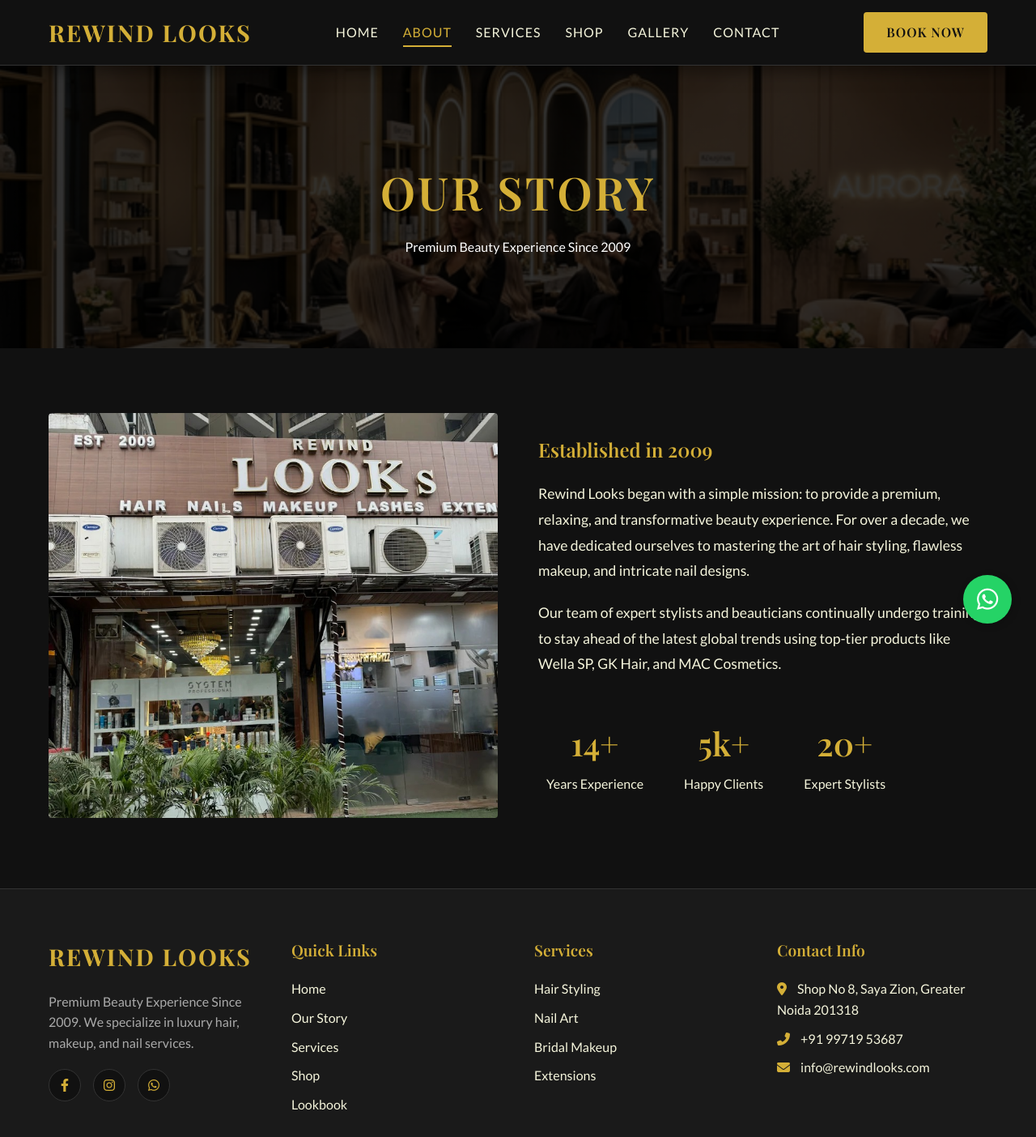
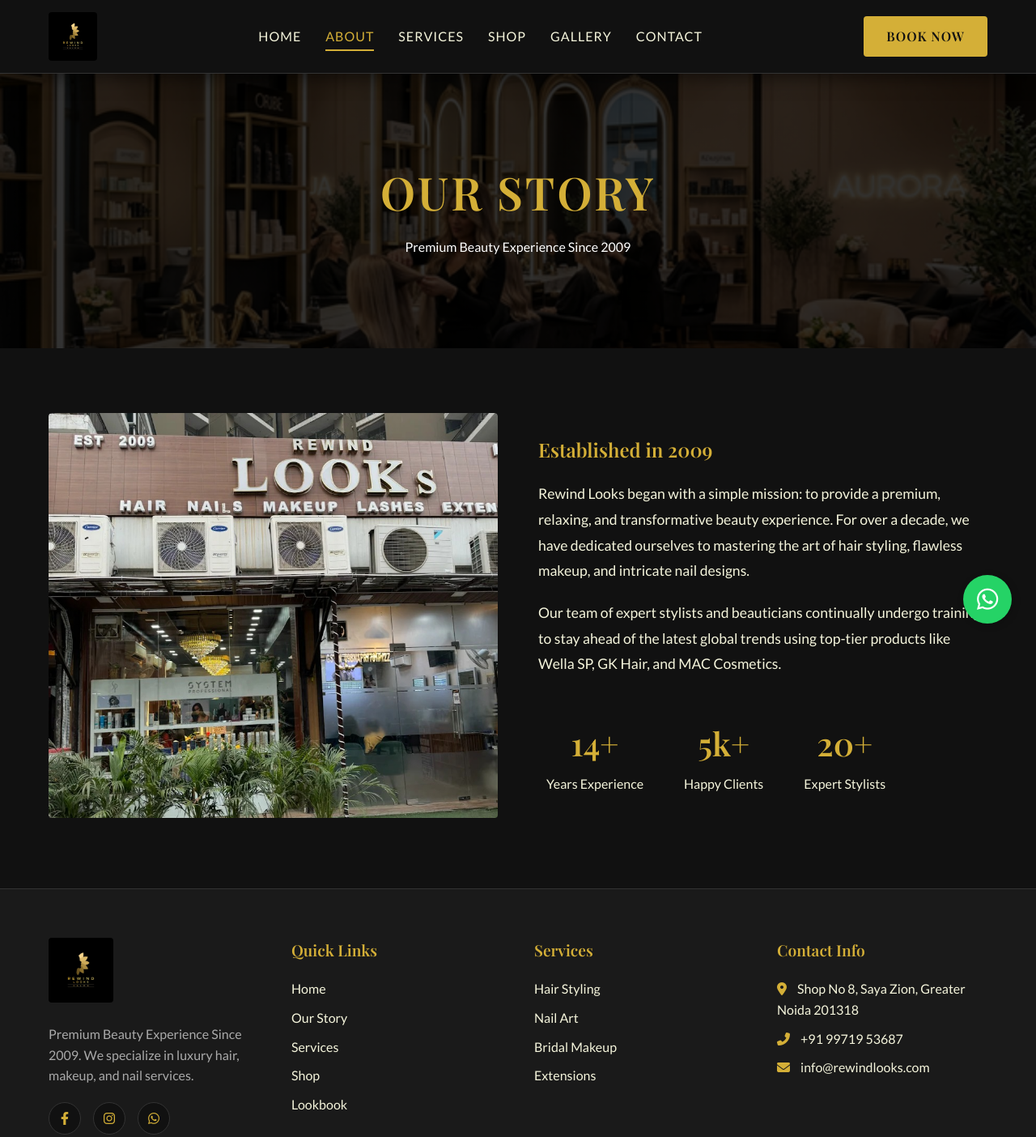
Before and after one commit to khushiux06-afk/Rewind-Looks-Salon-, a plain HTML site: page frontend/about.html in a window 1280 px wide. Shown: the top 1404 px of the page at 81% size. Drawn offline with nearby package versions, Linux system fonts and the light colour scheme; a web font is replaced by a local one.

Commit message:
Integrate official brand logo across all pages

```diff
--- a/frontend/about.html
+++ b/frontend/about.html
@@ -12,7 +12,9 @@
     <!-- Navbar (Same as index.html) -->
     <nav class="navbar sticky">
         <div class="container nav-container">
-            <a href="index.html" class="logo">Rewind Looks</a>
+            <a href="index.html" class="logo">
+                <img src="images/logo.jpg" alt="Rewind Looks Logo" style="height: 60px; width: auto; display: block;">
+            </a>
             <div class="nav-links">
                 <a href="index.html">Home</a>
                 <a href="about.html" class="active">About</a>
@@ -70,7 +72,9 @@
         <div class="container">
             <div class="footer-grid">
                 <div class="footer-col">
-                    <h3 class="logo" style="margin-bottom: 20px;">Rewind Looks</h3>
+                    <div class="footer-logo" style="margin-bottom: 20px;">
+                        <img src="images/logo.jpg" alt="Rewind Looks Logo" style="height: 80px; width: auto;">
+                    </div>
                     <p style="color: var(--text-muted); margin-bottom: 20px;">Premium Beauty Experience Since 2009. We specialize in luxury hair, makeup, and nail services.</p>
                     <div class="social-links">
                         <a href="https://www.facebook.com/rewindlooks/" target="_blank" class="hover-lift"><i class="fab fa-facebook-f"></i></a>
--- a/frontend/css/style.css
+++ b/frontend/css/style.css
@@ -182,12 +182,16 @@
 }
 
 .logo {
-  font-family: var(--font-heading);
-  font-size: 1.8rem;
-  font-weight: 700;
-  color: var(--primary);
-  text-transform: uppercase;
-  letter-spacing: 2px;
+  display: flex;
+  align-items: center;
+}
+
+.logo img {
+  transition: transform 0.3s ease;
+}
+
+.logo:hover img {
+  transform: scale(1.05);
 }
 
 .nav-links {
```
Also changed, not shown: frontend/blog.html (+6 -2 lines), frontend/book.html (+6 -2 lines), frontend/contact.html (+6 -2 lines), frontend/gallery.html (+6 -2 lines), frontend/index.html (+6 -2 lines), frontend/offers.html (+6 -2 lines), frontend/privacy-policy.html (+6 -2 lines), frontend/product-detail.html (+6 -2 lines), frontend/services.html (+6 -2 lines), frontend/shop.html (+6 -2 lines), frontend/testimonials.html (+6 -2 lines), frontend/images/logo.jpg (added).
